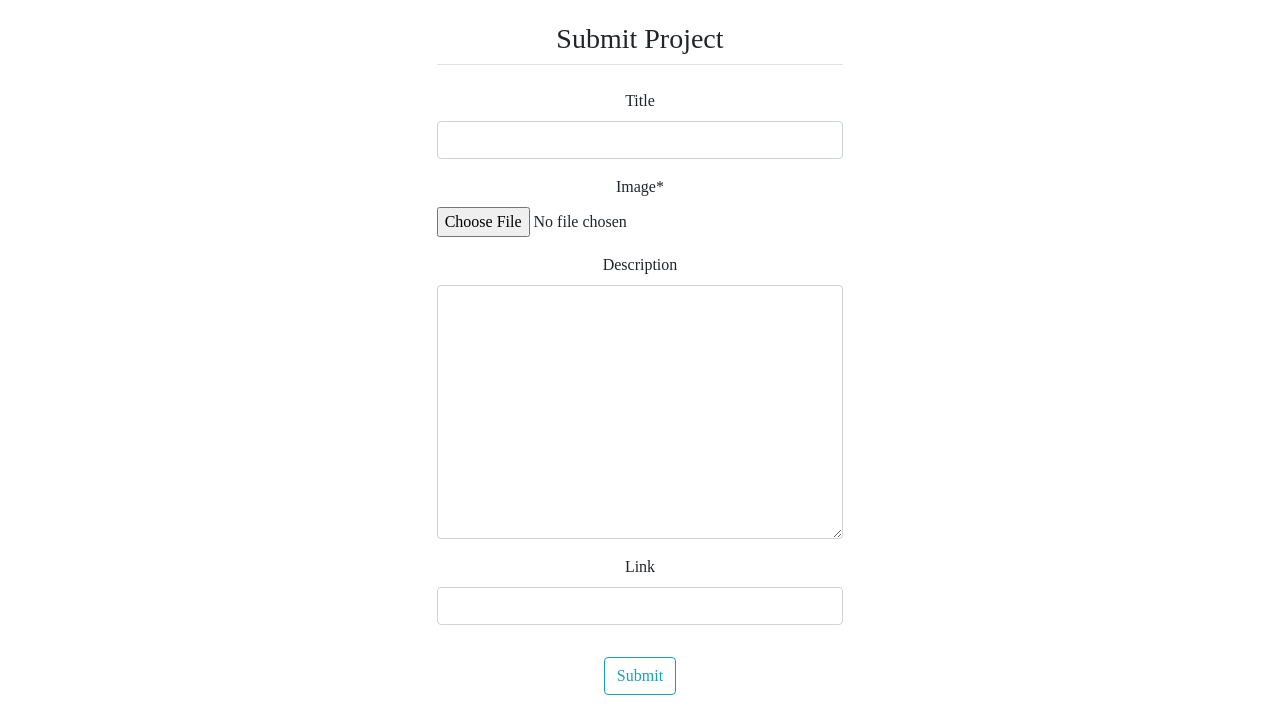
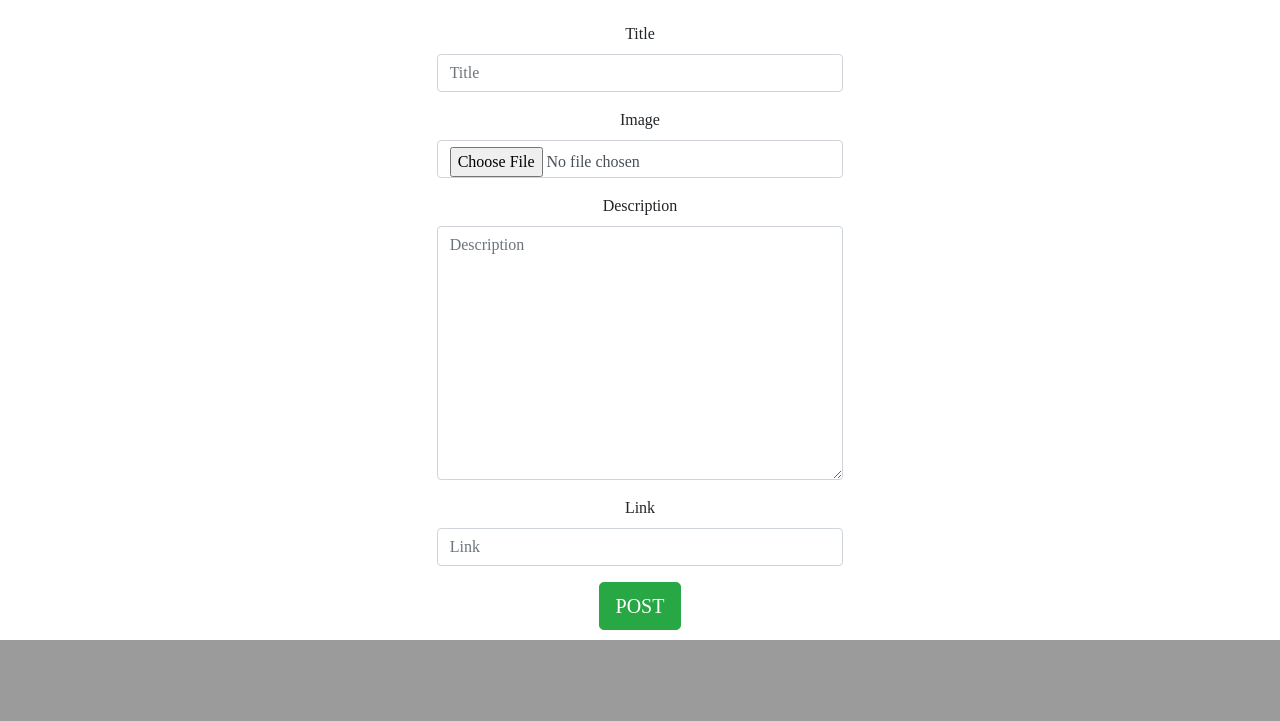
Before and after one commit to Mugo-Ndungu/rebbits, a Django app: page /post/ in a window 1280 px wide. Shown: the part 1188-1909 px from the top of the page. After the commit the page ends 1828 px from the top, so only its background shows below. Run offline with Django 3.2, Linux system fonts and the light colour scheme; some libraries are stand-ins or nearby versions.

Commit message:
Add post form

```diff
--- a/awards/templates/post.html
+++ b/awards/templates/post.html
@@ -1,5 +1,5 @@
 {% extends 'base.html' %}
-{% load crispy_forms_tags%}
+{% load bootstrap4  %}
 
 {% block content %}
 {{block.super}}
@@ -8,19 +8,12 @@
 
         </div>
         <div class="col-md-4">
-            <form method="POST">
+            <form method="POST" enctype="multipart/form-data">
                 {% csrf_token %}
-                <fieldset class="form-group">
-                    <legend class="border-bottom mb-4">
-                        <h3>Submit Project</h3>
-                    </legend>
-                    <div class="form-group">
-                        {{form | crispy}}
-                    </div>
-                </fieldset>
                 <div class="form-group">
-                    <button class="btn btn-outline-info" type="submit">Submit</button>
+                    {% bootstrap_form form %}
                 </div>
+                <input type="submit" class="btn btn-success btn-lg" value="POST">
             </form>
         </div>
         <div class="col-md-4">
```
